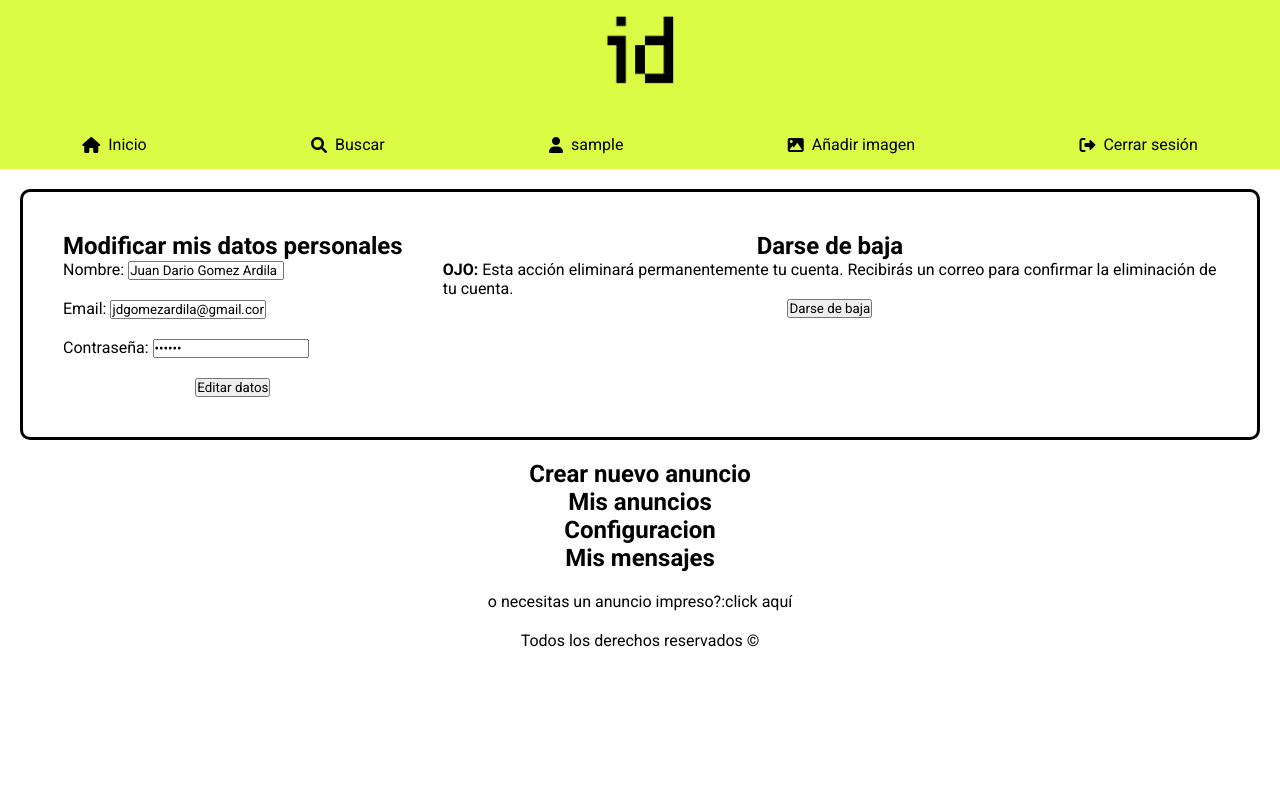
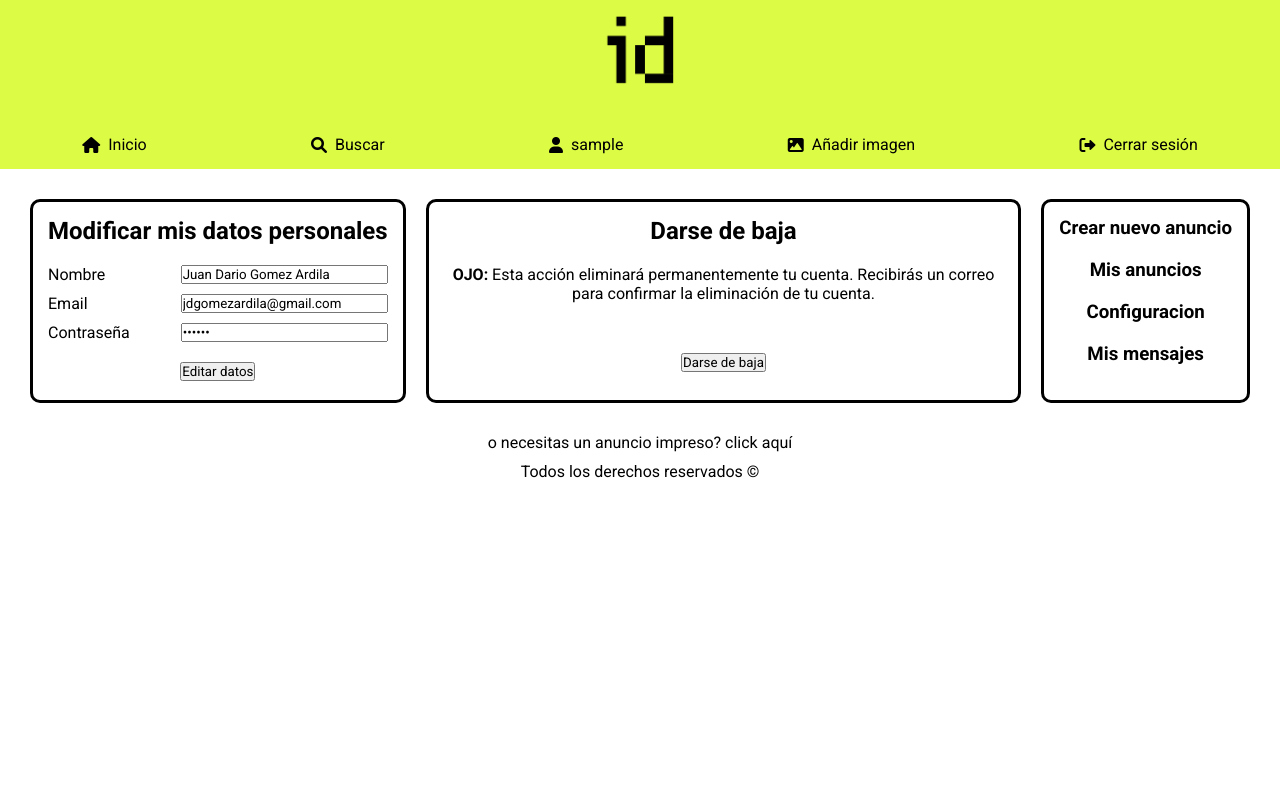
Before and after one commit to dariowest/daw, a PHP site: page /views/perfil.php in a window 1280 px wide. Run offline with PHP 8.4, Linux system fonts and the light colour scheme; the visitor is signed in with stand-in values (Sample User, id 1).

Commit message:
Cambio estilo perfil

```diff
--- a/controller/res_config.php
+++ b/controller/res_config.php
@@ -9,7 +9,7 @@ if (session_status() === PHP_SESSION_NONE) {
 if(isset($_SESSION['id_usuario'])){
     $sql = "UPDATE usuarios SET Estilo = ".$_POST['est']." WHERE IdUsuario = ".$_SESSION['id_usuario'];
     $result = $conn->query($sql);
-    header("Location: ../index.php");
+    header("Location: ../views/config.php");
 
 
 }
--- a/styles/oscuro.css
+++ b/styles/oscuro.css
@@ -25,3 +25,6 @@ body {
     filter: invert(1) hue-rotate(180deg);
   }
 }
+button > a{
+  color: black;
+}
--- a/styles/perfil.css
+++ b/styles/perfil.css
@@ -1,73 +1,75 @@
 
 h2{
     text-align: center;
+    margin-bottom: 20px;
+}
+.boton{
+    display: flex;
+    justify-content: center;
 }
 
+body{
     section{
+        display: grid;
+        grid-template-columns: auto auto auto;
         margin: 20px;
-    padding: 20px;
+        article{
+            border-style: solid;
+            margin: 10px;
             border-radius: 10px;
-    border-style: solid;
+            padding: 15px;
+            #modifica{
+                display: grid;
+                grid-template-columns: auto auto;
+                margin-bottom: 10px;
+                .bloque_modifica{
+                    display: flex;
+                    flex-direction: column;
+                    *{
+                        margin-bottom: 10px;
                     }
-#mis_anuncios{
-    display: grid;
-    article:hover{
-        background-color: var(--color-bisque);
+
                 }
-    >article{
-        width: 300px;
-        display: flex;
-        margin: 20px auto;
-        padding: 20px;
-        border-style: solid;
-        border-radius: 10px;
 
-            >figure{
-                margin: auto;
             }
-            >aside{
-                    margin-left: 8px;
+            >h3{
+                margin-bottom: 20px;
+                text-align: center;
+                a:hover{
+                    font-weight: 800;
+                }
+            }
+            >p{
+                text-align: center;
+                margin-bottom: 50px;
+            }
+        }
 
-                p{
-                    margin-top: 10px;
+    }
+    >p{
+        text-align: center;
+        margin-bottom: 10px;
+        a:hover{
+            font-weight: 500;
         }
     }
 
 }
 
+
+
+@media (max-width: 1000px) {
+    body{
+        section{
+            grid-template-columns: auto auto;
         }
-
-#modificar_datos{
-    display: grid;
-    article{
-        margin: 20px;
     }
 }
 
-#nuevo{
-    text-align: center;
-    >p{
-        margin: 20px;
+@media (max-width: 600px) {
+    body{
+        section{
+            grid-template-columns: auto;
         }
     }
-
-.boton{
-    text-align: center;
 }
-
-
-
-
-@media only screen and (min-width: 750px){
-    #mis_anuncios, #modificar_datos{
-        grid-template-columns: auto auto;
-    }
-
-}
-
-@media only screen and (min-width: 1200px){
-    #mis_anuncios{
-        grid-template-columns: auto auto auto;
-    }
-
-}
--- a/views/anuncio.php
+++ b/views/anuncio.php
@@ -5,14 +5,15 @@
   <meta name="viewport" content="width=device-width, initial-scale=1.0" />
   <title>Detalle del Anuncio</title>
   <link rel="stylesheet" href="../styles/global.css" />
-  <link rel="stylesheet" href="../styles/estilo-estandar.css" title="Estilo principal" />
   <link rel="stylesheet" href="../styles/anuncio.css" />
+  <?php
+  include_once ("../modules/estilo.php");
+  ?>
   <link rel="stylesheet" href="https://cdnjs.cloudflare.com/ajax/libs/font-awesome/6.0.0-beta3/css/all.min.css" />
 </head>
 
 <body>
   <?php
-  session_start();
   if (!isset($_SESSION["usu"])) {
     header("Location: login.php");
     exit();
--- a/views/perfil.php
+++ b/views/perfil.php
@@ -52,17 +52,20 @@ include '../controller/recordarme.php';
 
     <section id="modificar_datos">
       <article>
+        <h2>Modificar mis datos personales</h2>
         <form>
-          <h2>Modificar mis datos personales</h2>
-          <label for="nombre">Nombre: </label>
-          <input type="text" id="nombre" value="Juan Dario Gomez Ardila" />
-          <br /><br />
-          <label for="email">Email: </label>
-          <input type="email" id="email" value="jdgomezardila@gmail.com" />
-          <br /><br />
-          <label for="password">Contraseña: </label>
-          <input type="password" id="password" value="123456" />
-          <br /><br />
+          <div id="modifica">
+            <div class="bloque_modifica">
+              <label for="nombre">Nombre</label>
+              <label for="email">Email</label>
+              <label for="password">Contraseña</label>
+            </div>
+            <div class="bloque_modifica">
+              <input type="text" name="nombre" value="Juan Dario Gomez Ardila" />
+              <input type="email" name="email" value="jdgomezardila@gmail.com" />
+              <input type="password" name="password" value="123456" />
+            </div>
+          </div>
           <div class="boton">
             <button type="button">Editar datos</button>
           </div>
@@ -80,26 +83,17 @@ include '../controller/recordarme.php';
           <button type="button">Darse de baja</button>
         </div>
       </article>
+      <article>
+        <h3><a href="crear_anuncio.php">Crear nuevo anuncio</a></h3>
+        <h3><a href="mis_anuncios.php">Mis anuncios</a></h3>
+        <h3><a href="config.php">Configuracion</a></h3>
+        <h3><a href="mis_mensajes.php">Mis mensajes</a></h3>
+      </article>
     </section>
-
-    <!-- Mis anuncios -->
-
-    <div id="nuevo">
-      <div class="boton">
-        <h2><a href="crear_anuncio.php">Crear nuevo anuncio</a></h2>
-        <h2><a href="mis_anuncios.php">Mis anuncios</a></h2>
-        <h2><a href="config.php">Configuracion</a></h2>
-      </div>
-      <h2><a href="mis_mensajes.php">Mis mensajes</a></h2>
-      <p>
-        <label>o necesitas un anuncio impreso?:<a href="form_folleto.php">click aquí</a></label>
-      </p>
-    </div>
-
-    <!-- Mensajes enviados -->
 
   </main>
 
+  <p><label>o necesitas un anuncio impreso? <a href="form_folleto.php">click aquí</a></label></p>
   <footer>Todos los derechos reservados ©</footer>
 </body>
 
```
Lines whose indentation alone changed are shown as unchanged.
